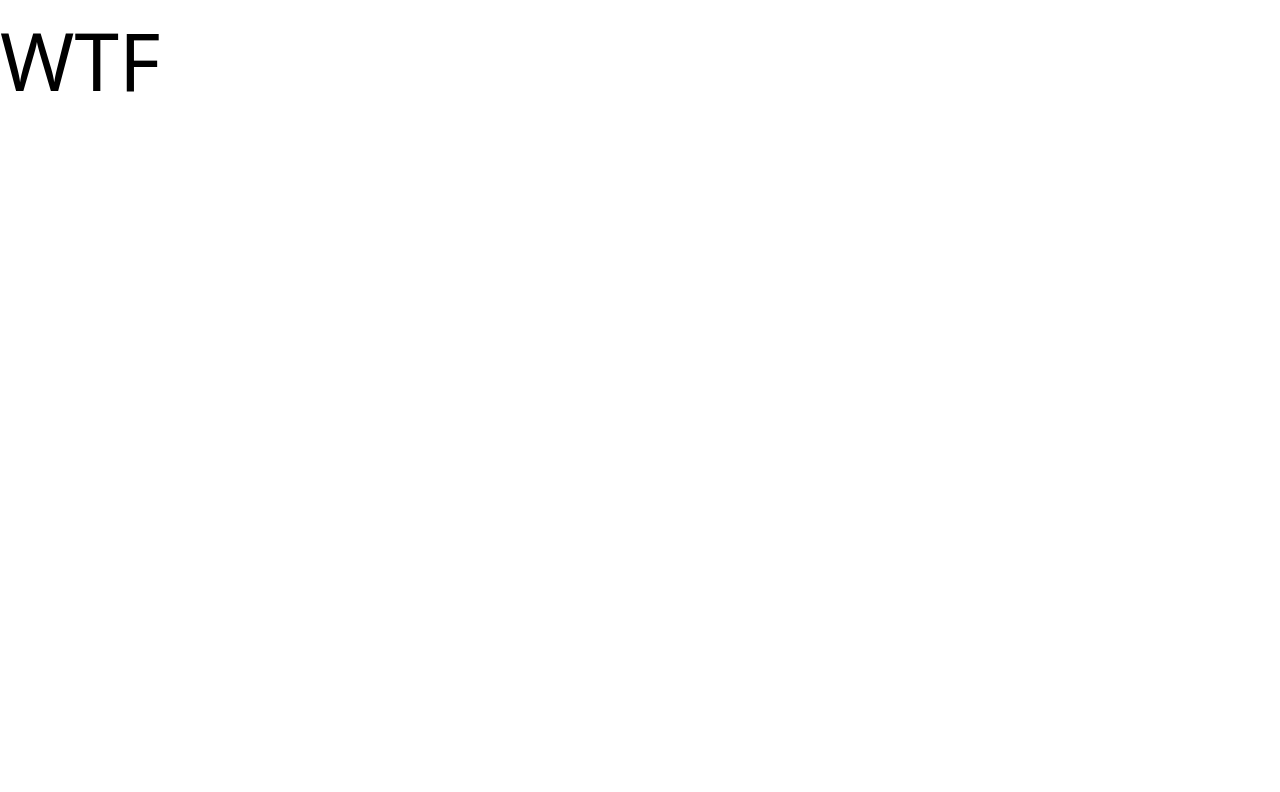
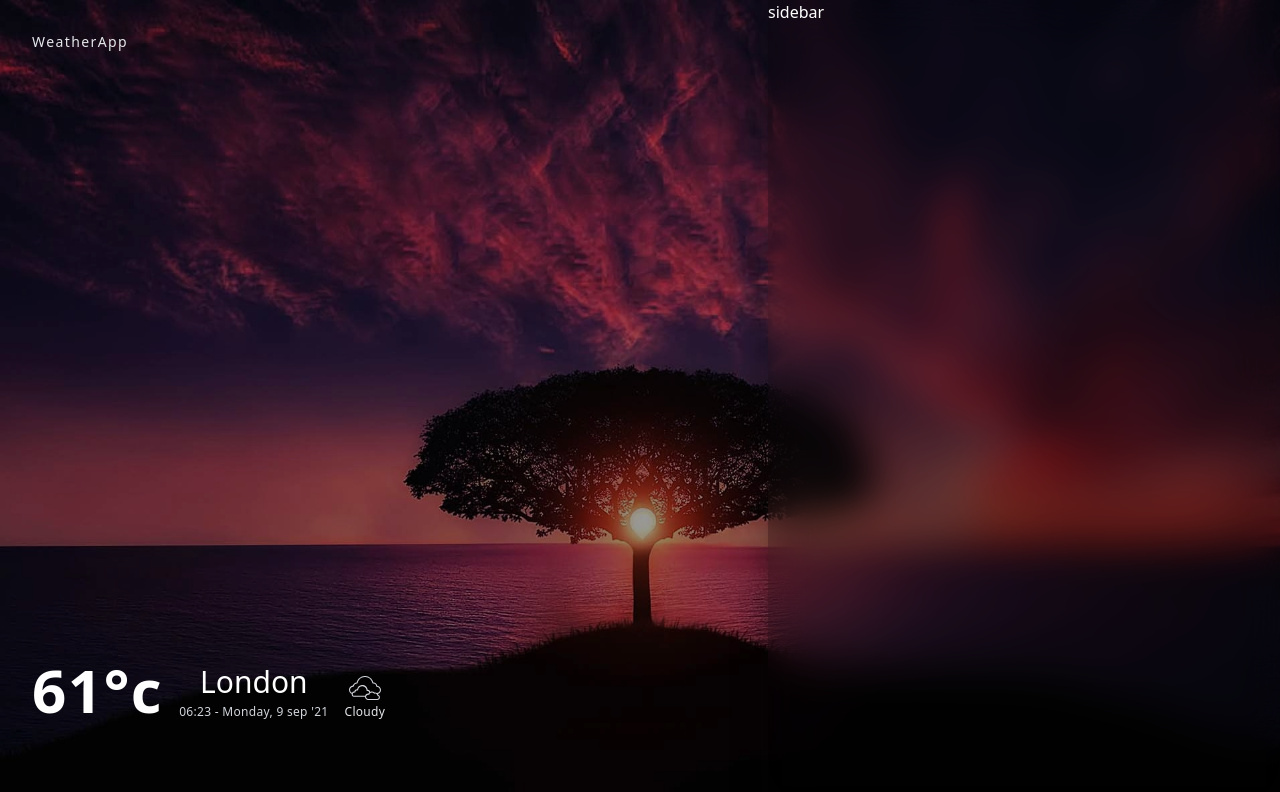
Before and after one commit to CyberDevv/WeatherApp, a React (Create React App) app: page / in a window 1280 px wide. Shown: the top 792 px of the page. Built offline with nearby package versions, Linux system fonts and the light colour scheme.

Commit message:
Finished main UI

```diff
--- a/src/App.jsx
+++ b/src/App.jsx
@@ -1,9 +1,17 @@
+import SideBar from './components/SideBar';
+import Weather from './components/Weather';
+
 const App = () => {
-  return (
-    <div>
-      <h1 className= "text-[80px]">WTF</h1>
-    </div>
-  )
-}
+     return (
+          <div className=' w-full h-screen bg-hero-pattern bg-cover bg-no-repeat'>
+               <div className='bg-black bg-opacity-40 h-full w-full'>
+                    <div className='w-full h-full flex justify-between'>
+                         <Weather />
+                         <SideBar />
+                    </div>
+               </div>
+          </div>
+     );
+};
 
-export default App
+export default App;
--- /dev/null
+++ b/src/components/SideBar.jsx
@@ -0,0 +1,5 @@
+const SideBar = () => {
+  return <div className='z-10 w-2/5 glassmorphism'>sidebar</div>;
+}
+
+export default SideBar
--- /dev/null
+++ b/src/components/Weather.jsx
@@ -0,0 +1,85 @@
+const Weather = () => {
+     return (
+          <div className='flex flex-col justify-between h-full pt-8 pb-20 ml-8'>
+               <h1 className='text-sm tracking-widest text-gray-200'>
+                    WeatherApp
+               </h1>
+               <div className='flex items-end justify-center'>
+                    <h1 className='text-6xl font-semibold tracking-wide transform'>
+                         61°c
+                    </h1>
+                    <h3 className='flex flex-col items-center justify-center mx-4 text-3xl'>
+                         London{' '}
+                         <span className='mt-1 text-xs font-thin tracking-wide text-gray-300'>
+                              06:23 - Monday, 9 sep '21
+                         </span>
+                    </h3>
+                    <div className='flex flex-col justify-center items-center'>
+                         <i className='text-gray-300'>
+                              <svg
+                                   id='Capa_1'
+                                   viewBox='0 0 480.001 480.001'
+                                   className='h-8 w-8 fill-current'
+                              >
+                                   <g>
+                                        <g>
+                                             <path
+                                                  d='M445.993,324.533l0.952-0.488l1-0.568c0.8-0.464,1.6-0.912,2.56-1.496c17.855-11.538,28.861-31.148,29.408-52.4
+			c0.064-0.531,0.093-1.065,0.088-1.6c-0.039-32.432-24.3-59.722-56.504-63.56c-3.821-27.732-27.502-48.403-55.496-48.44
+			c-1.152,0-2.296,0-3.424,0.096c-13.958-54.672-62.17-93.684-118.552-95.928c-4.152-0.176-8.08-0.168-12.32,0
+			c-56.303,2.376-104.385,41.393-118.304,96c-27.463,2.084-50.546,21.434-57.392,48.112c-32.862,3.128-57.971,30.709-58.008,63.72
+			c-0.005,0.535,0.024,1.069,0.088,1.6c0.622,25.665,16.506,48.479,40.36,57.968c-3.351,20.941,10.91,40.634,31.851,43.984
+			c2.545,0.407,5.125,0.557,7.701,0.448h160c0.026,26.499,21.501,47.974,48,48h136c22.091-0.026,39.979-17.956,39.952-40.048
+			c-0.02-16.618-10.312-31.493-25.856-37.368c-1.318-4.521-3.311-8.818-5.912-12.744c2.937-0.742,5.821-1.68,8.632-2.808
+			C442.584,326.277,444.312,325.449,445.993,324.533z M242.801,355.981h-162.8c-13.255,0-24-10.745-24-24s10.745-24,24-24
+			c2.07,0.017,4.131,0.285,6.136,0.8c4.286,1.072,8.63-1.533,9.702-5.819c0.25-0.998,0.304-2.034,0.162-3.053
+			c0.04-13.227,10.773-23.928,24-23.928c2.096-0.009,4.183,0.26,6.208,0.8c4.261,1.168,8.662-1.339,9.831-5.599
+			c0.122-0.445,0.206-0.901,0.249-1.361c3.349-35.187,34.589-60.997,69.776-57.648c32.885,3.13,57.985,30.774,57.936,63.808v1.04
+			c-0.002,4.418,3.578,8.002,7.997,8.003c0.734,0,1.465-0.1,2.171-0.299c1.9-0.519,3.863-0.77,5.832-0.744c13.255,0,24,10.745,24,24
+			c0,0.36-0.072,0.696-0.096,1.048c-4.37,4.45-7.959,9.605-10.616,15.248c-1.756-0.198-3.521-0.297-5.288-0.296
+			C267.679,324.004,249.574,336.822,242.801,355.981z M448.001,379.981c0,13.255-10.745,24-24,24h-136
+			c-17.673,0.014-32.011-14.302-32.025-31.975c-0.014-17.673,14.302-32.011,31.975-32.025c2.802-0.002,5.592,0.364,8.299,1.088
+			c4.128,1.108,8.398-1.224,9.696-5.296c6.737-21.039,29.254-32.633,50.293-25.896c7.335,2.349,13.837,6.766,18.723,12.72
+			c2.013,2.434,5.269,3.456,8.312,2.608c17.086-4.77,34.804,5.215,39.573,22.301c0.255,0.914,0.469,1.838,0.643,2.771
+			c0.551,3.144,2.919,5.659,6.024,6.4C440.343,359.203,448.005,368.86,448.001,379.981z M438.753,310.261
+			c-1.297,0.715-2.632,1.359-4,1.928c-3.309,1.372-6.755,2.385-10.28,3.024c-1.02,0.207-2.051,0.356-3.088,0.448
+			c-0.313,0-0.626,0.024-0.936,0.072c-0.8,0.096-1.536,0.088-2.304,0.128c-10.095-6.65-22.338-9.223-34.256-7.2
+			c-17.11-17.426-43.568-21.693-65.288-10.528c-4.49-17.674-20.365-30.075-38.6-30.152h-0.4
+			c-4.387-43.964-43.583-76.049-87.548-71.662c-34.9,3.482-63.463,29.292-70.452,63.662c-19.575-0.682-36.798,12.827-40.8,32
+			c-14.593-0.149-28.125,7.61-35.368,20.28c-17.553-7.375-29.074-24.443-29.352-43.48c-0.005-0.345-0.032-0.69-0.08-1.032
+			c0.237-26.619,22.009-48.006,48.628-47.768c0.004,0,0.008,0,0.012,0c3.985-0.001,7.362-2.934,7.92-6.88
+			c3.447-23.564,23.625-41.054,47.44-41.12c0.317-0.016,0.635-0.016,0.952,0c4.214,0.517,8.098-2.349,8.848-6.528
+			c10.046-50.362,53.286-87.285,104.6-89.32c3.696-0.152,7.256-0.16,10.912,0c51.746,1.908,95.315,39.308,105.04,90.168
+			c0.749,4.354,4.886,7.277,9.24,6.528c0.086-0.015,0.171-0.031,0.256-0.048c2.684-0.54,5.415-0.808,8.152-0.8
+			c22.08,0.026,39.974,17.92,40,40c0,4.418,3.582,8,8,8c26.406,0.039,47.837,21.37,48,47.776c-0.058,0.419-0.085,0.841-0.08,1.264
+			c-0.327,15.973-8.553,30.744-21.96,39.432c-0.608,0.376-1.224,0.712-1.856,1.072L438.753,310.261z'
+                                             />
+                                        </g>
+                                   </g>
+                                   <g></g>
+                                   <g></g>
+                                   <g></g>
+                                   <g></g>
+                                   <g></g>
+                                   <g></g>
+                                   <g></g>
+                                   <g></g>
+                                   <g></g>
+                                   <g></g>
+                                   <g></g>
+                                   <g></g>
+                                   <g></g>
+                                   <g></g>
+                                   <g></g>
+                              </svg>
+                         </i>
+                         <p className='text-xs text-gray-200 font-thin tracking-wide'>
+                              Cloudy
+                         </p>
+                    </div>
+               </div>
+          </div>
+     );
+};
+
+export default Weather;
--- a/src/style/index.css
+++ b/src/style/index.css
@@ -1,3 +1,14 @@
 @tailwind base;
 @tailwind components;
 @tailwind utilities;
+
+body {
+     color: white;
+}
+
+.glassmorphism {
+     background: rgba(0, 0, 0, 0.25);
+     box-shadow: 0 8px 32px 0 rgba(9, 9, 9, 0.37);
+     backdrop-filter: blur(20px);
+     -webkit-backdrop-filter: blur(20px);
+}
--- a/tailwind.config.js
+++ b/tailwind.config.js
@@ -1,9 +1,13 @@
 module.exports = {
-     mode: 'jit',
+     // mode: 'jit',
      purge: ['./src/**/*.{js,jsx,ts,tsx}', './public/index.html'],
      darkMode: false, // or 'media' or 'class'
      theme: {
-          extend: {},
+          extend: {
+               backgroundImage: {
+                    'hero-pattern': "url('/src/images/warm.jpg')",
+               },
+          },
      },
      variants: {
           extend: {},
```
Also changed, not shown: src/images/warm.jpg (added).
